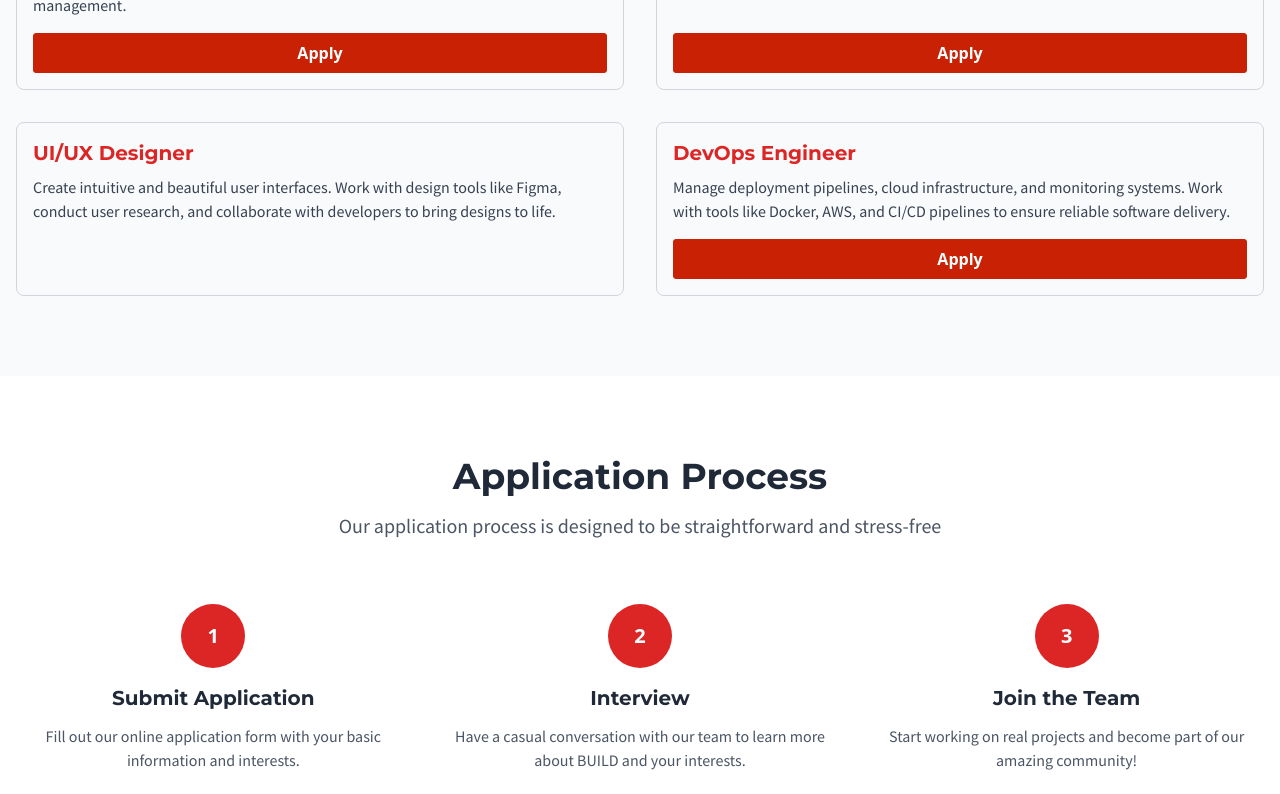
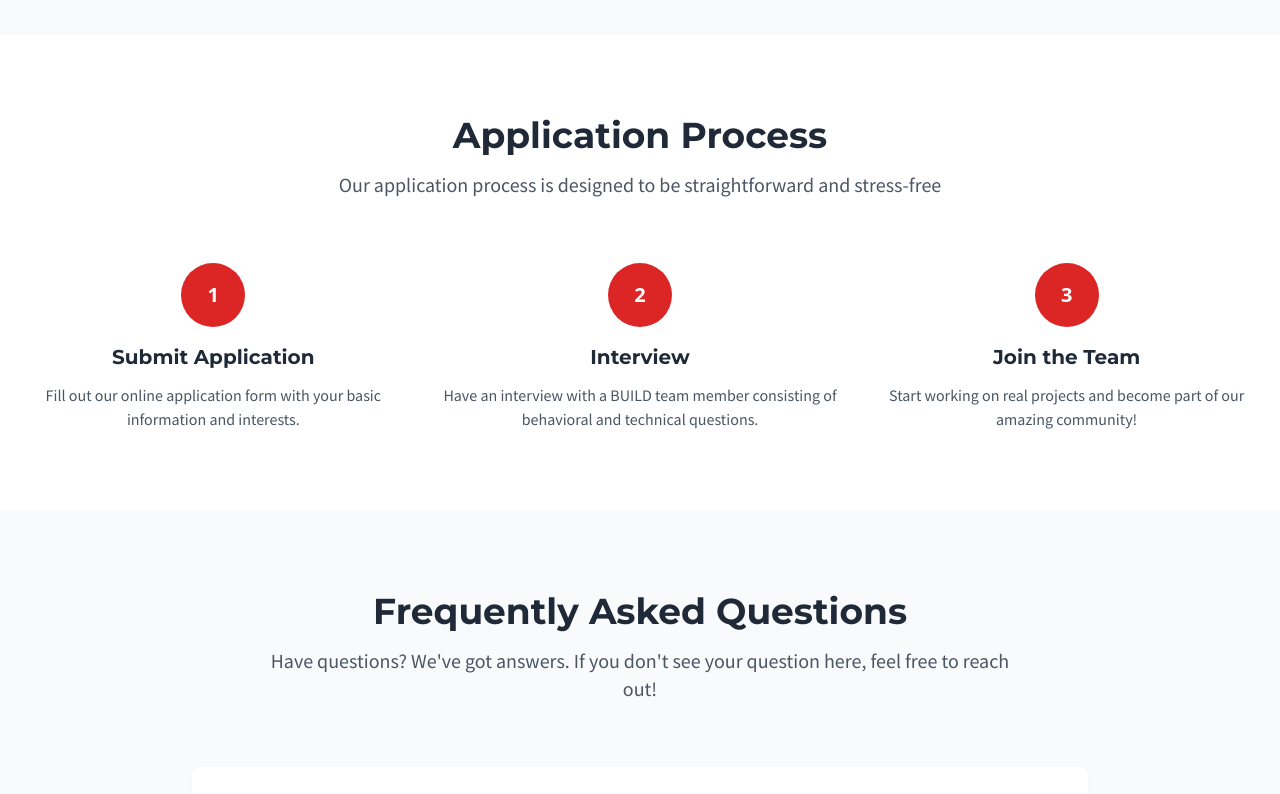
Before and after one commit to build-umass/BUILD-website, a Next.js app in the folder frontend/: page /apply in a window 1280 px wide. Shown: the part 1660-2454 px from the top of the page. Built offline with nearby package versions, Linux system fonts and the light colour scheme.

Commit message:
Resolved Issue7, changed cards to 3x1, Removed Non Existent roles, Fixed Text, Removed ready to apply card and reduced padding

```diff
--- a/frontend/src/pages/apply.tsx
+++ b/frontend/src/pages/apply.tsx
@@ -18,28 +18,14 @@ export default function Apply() {
       title: 'Software Developer',
       description:
         'Work on real-world projects using modern technologies like React, Node.js, and Python. Gain experience in full-stack development, API design, and database management.',
-      applicationLink: 'https://forms.gle/software-dev-application',
+      applicationLink: '',
       applicationOpen: true,
     },
     {
       title: 'Product Manager',
       description:
         'Lead project planning, coordinate with clients, and ensure successful project delivery. Develop skills in project management, client communication, and strategic thinking.',
-      applicationLink: 'https://forms.gle/product-manager-application',
-      applicationOpen: true,
-    },
-    {
-      title: 'UI/UX Designer',
-      description:
-        'Create intuitive and beautiful user interfaces. Work with design tools like Figma, conduct user research, and collaborate with developers to bring designs to life.',
-      applicationLink: 'https://forms.gle/ux-designer-application',
-      applicationOpen: false,
-    },
-    {
-      title: 'DevOps Engineer',
-      description:
-        'Manage deployment pipelines, cloud infrastructure, and monitoring systems. Work with tools like Docker, AWS, and CI/CD pipelines to ensure reliable software delivery.',
-      applicationLink: 'https://forms.gle/devops-application',
+      applicationLink: '',
       applicationOpen: true,
     },
   ];
@@ -80,7 +66,7 @@ export default function Apply() {
     },
     {
       q: 'Do I need to be a Computer Science major?',
-      a: 'Not at all! We have members from various majors including engineering, business, and liberal arts. What matters most is your interest in technology and willingness to learn.',
+      a: 'Not at all! We have members from various majors including engineering, business, and data science. What matters most is your interest in technology and willingness to learn.',
     },
     {
       q: 'How are projects assigned?',
@@ -88,7 +74,7 @@ export default function Apply() {
     },
     {
       q: 'What happens after I apply?',
-      a: "After reviewing your application, we'll invite qualified candidates for a brief interview. This is a casual conversation to learn more about your interests and answer any questions you have.",
+      a: "After reviewing your application, we'll invite qualified candidates for a brief interview. This is a conversation consisting of behavioral and technical questions to learn more about your interests and answer any questions you have.",
     },
   ];
 
@@ -111,7 +97,6 @@ export default function Apply() {
           subtitle="Be part of a community that builds innovative software solutions and develops professional skills"
         />
       </div>
-
       {/* What We Look For Section */}
       <section id="Roles" className="py-20 bg-white">
         <div className="container mx-auto px-4">
@@ -124,8 +109,7 @@ export default function Apply() {
               developers and make an impact
             </p>
           </div>
-
-          <div className="flex flex-wrap justify-center gap-8">
+          <div className="grid grid-cols-1 md:grid-cols-3 gap-8 justify-items-center">
             {lookingFor.map((item, index) => (
               <LookForCard
                 key={index}
@@ -200,8 +184,7 @@ export default function Apply() {
                 Interview
               </h3>
               <p className="text-gray-600 font-source-sans">
-                Have a casual conversation with our team to learn more about
-                BUILD and your interests.
+              Have an interview with a BUILD team member consisting of behavioral and technical questions.
               </p>
             </div>
 
@@ -280,31 +263,10 @@ export default function Apply() {
       </section>
 
       {/* CTA Section */}
-      <section className="py-20 bg-gradient-to-r from-red-900 to-red-600">
+      <section className="py-5 bg-gradient-to-r from-red-900 to-red-600">
         <div className="container mx-auto px-4 text-center">
-          <h2 className="text-4xl font-bold font-montserrat text-white mb-6">
-            Ready to Apply?
-          </h2>
           <p className="text-xl text-white font-source-sans mb-8 max-w-3xl mx-auto">
-            Join our community of passionate developers and start building
-            amazing software solutions today.
           </p>
-          <div className="flex flex-col sm:flex-row gap-4 justify-center">
-            <a
-              href="https://forms.gle/general-application"
-              target="_blank"
-              rel="noopener noreferrer"
-              className="bg-white text-red-600 font-montserrat font-bold py-3 px-8 rounded-md hover:bg-gray-100 focus:outline-none focus:ring-2 focus:ring-white focus:ring-opacity-50 transition-colors"
-            >
-              Start Application
-            </a>
-            <a
-              href="/contact"
-              className="border-2 border-white text-white font-montserrat font-bold py-3 px-8 rounded-md hover:bg-white hover:text-red-600 focus:outline-none focus:ring-2 focus:ring-white focus:ring-opacity-50 transition-colors"
-            >
-              Ask Questions
-            </a>
-          </div>
         </div>
       </section>
     </div>
```
